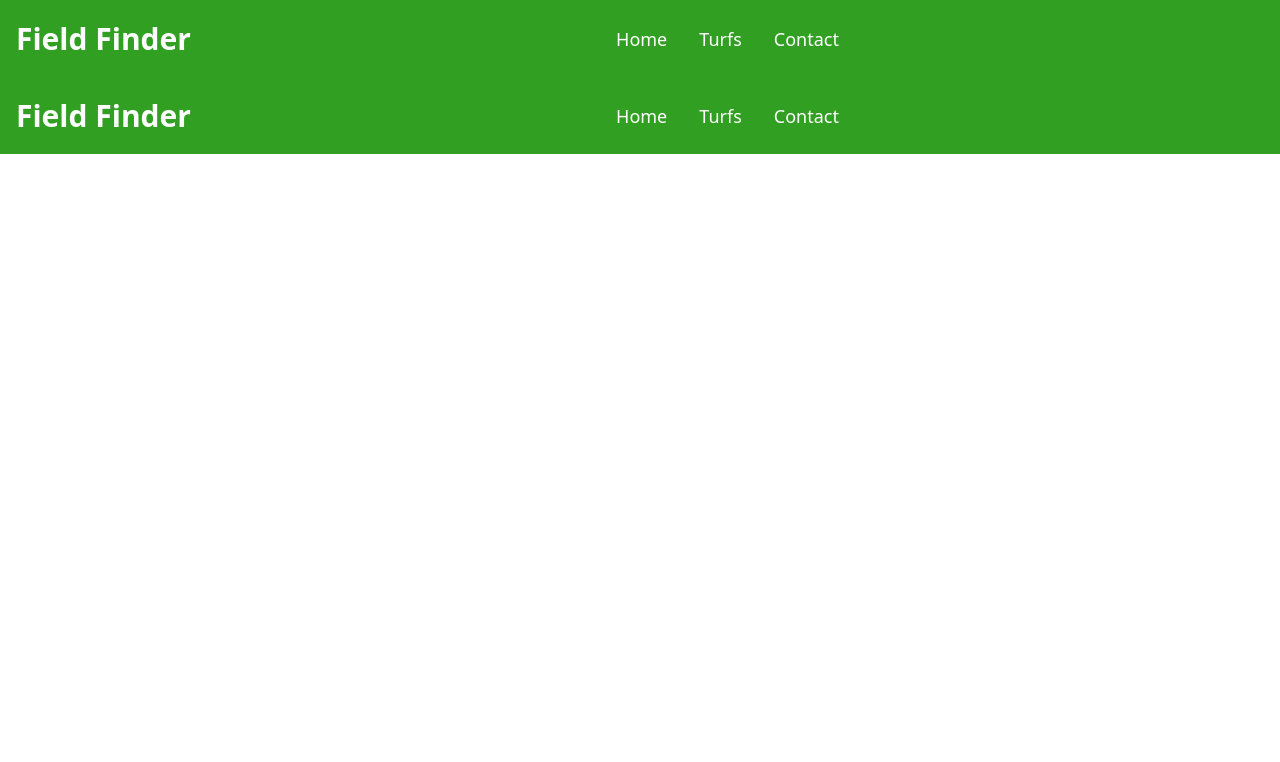
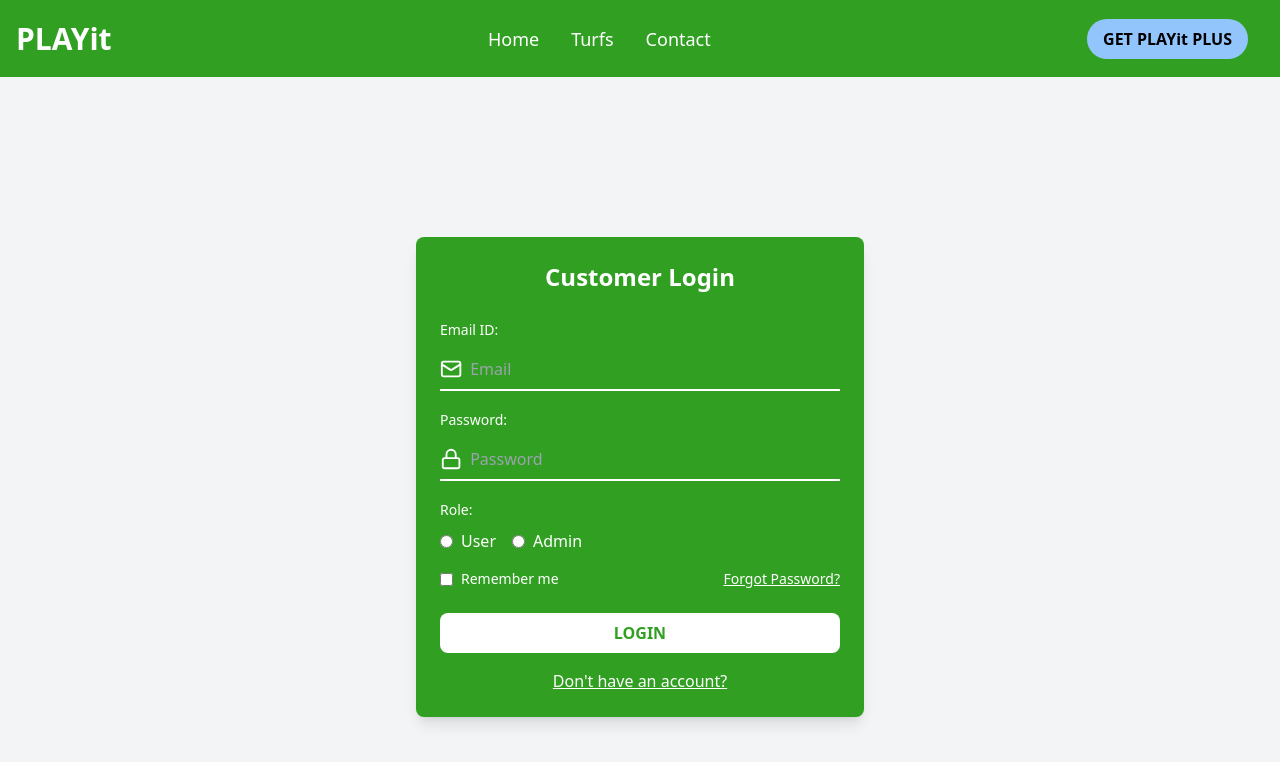
Before and after one commit to joshilalit7433/playit, a React (Create React App) app in the folder client/: page /login in a window 1280 px wide. Shown: the top 762 px of the page. Built offline with nearby package versions, Linux system fonts and the light colour scheme.

Commit message:
multiple changes

```diff
--- a/client/src/App.js
+++ b/client/src/App.js
@@ -14,7 +14,7 @@ import CricketTurfPage from "./routes/CricketTurfPage";
 import BadmintonTurfPage from "./routes/BadmintonTurfPage";
 import FootballTurfPage from "./routes/FootballTurfPage";
 import Sports from "./components/Sports";
-
+import Subscription from "./routes/Subscription";
 
 function App() {
   return (
@@ -34,7 +34,7 @@ function App() {
         <Route path="/sports/cricket" element={<CricketTurfPage />} />
         <Route path="/sports/badminton" element={<BadmintonTurfPage />} />
         <Route path="/sports/football" element={<FootballTurfPage />} />
-
+        <Route path="/subscription" element={<Subscription />} />
       </Routes>
     </BrowserRouter>
   );
--- a/client/src/components/Navbar.jsx
+++ b/client/src/components/Navbar.jsx
@@ -4,15 +4,19 @@ import Close from "./Close";
 import Menu from "./Menu";
 import { useSelector, useDispatch } from "react-redux";
 import { logout } from "../redux/authSlice"; // Import the logout action
-import {Popover,PopoverTrigger, PopoverContent,} from "@radix-ui/react-popover";
-import {  toast } from "react-toastify"; // Import Toastify
+import {
+  Popover,
+  PopoverTrigger,
+  PopoverContent,
+} from "@radix-ui/react-popover";
+import { toast } from "react-toastify"; // Import Toastify
 import "react-toastify/dist/ReactToastify.css"; // Import Toastify styles
 
 export default function Navbar() {
   const { user } = useSelector((store) => store.auth);
   const dispatch = useDispatch();
   const location = useLocation();
-  const navigate=useNavigate();
+  const navigate = useNavigate();
 
   const isLoginOrSignupPage =
     location.pathname === "/login" || location.pathname === "/signup";
@@ -32,8 +36,8 @@ export default function Navbar() {
   const handleLogout = () => {
     dispatch(logout()); // Clear user data in Redux store
     navigate("/");
-     // Show toast message
-     toast.success("You have successfully Logged Out.", {
+    // Show toast message
+    toast.success("You have successfully Logged Out.", {
       position: "top-center",
       autoClose: 3000,
       hideProgressBar: false,
@@ -43,14 +47,13 @@ export default function Navbar() {
       progress: undefined,
       theme: "dark",
     });
-
   };
 
   return (
     <div className="bg-[#31a022] flex flex-row items-center justify-between p-4 relative z-50">
       {/* Brand Name */}
       <div className="text-[24px] lg:text-[30px] font-bold text-white">
-        <Link to="/">Field Finder</Link>
+        <Link to="/">PLAYit</Link>
       </div>
 
       {/* Desktop Links */}
@@ -64,6 +67,16 @@ export default function Navbar() {
             {link.name}
           </Link>
         ))}
+      </div>
+
+      {/* Get PLAYit PLUS Button */}
+      <div className="hidden lg:flex lg:items-center relative z-50">
+        <Link
+          to="/subscription"
+          className="bg-blue-300 hover:bg-blue-400 text-black px-4 py-2 rounded-full font-bold text-center transition mr-4"
+        >
+          GET PLAYit PLUS
+        </Link>
       </div>
 
       {/* Login/Profile Section */}
@@ -139,6 +152,14 @@ export default function Navbar() {
           </Link>
         ))}
 
+        <Link
+          to="/subscription"
+          onClick={toggleBtn}
+          className="block bg-blue-300 text-black px-4 py-2 rounded-full text-center hover:bg-blue-400 font-bold"
+        >
+          GET PLAYit PLUS
+        </Link>
+
         {!user ? (
           !isLoginOrSignupPage && (
             <Link
--- a/client/src/routes/Login.jsx
+++ b/client/src/routes/Login.jsx
@@ -1,44 +1,52 @@
-import { useState } from "react";
-import { Link, useLocation } from "react-router-dom";
-import Close from "../components/Close";
-import Menu from "../components/Menu";
-import { useSelector, useDispatch } from "react-redux";
-import { logout } from "../redux/authSlice"; // Import the logout action
-import {
-  Popover,
-  PopoverTrigger,
-  PopoverContent,
-} from "@radix-ui/react-popover";
-import { ToastContainer, toast } from "react-toastify"; // Import Toastify
-import "react-toastify/dist/ReactToastify.css"; // Import Toastify styles
+import React, { useEffect, useState } from "react";
+import { Link, useNavigate } from "react-router-dom";
+import axios from "axios";
+import { toast } from "react-toastify";
+import "react-toastify/dist/ReactToastify.css";
+import { USER_API_END_POINT } from "../utils/constant.js";
+import { setUser } from "../redux/authSlice";
+import { useDispatch } from "react-redux";
+import { Mail, Lock } from "lucide-react"; // Importing Lucide icons
 
-export default function Navbar() {
-  const { user } = useSelector((store) => store.auth);
+export default function Login() {
+  const initialvalues = { email: "", password: "", role: "" };
+  const [formvalues, setformvalues] = useState(initialvalues);
+  const [formerrors, setformerrors] = useState({});
+  const [submit, setsubmit] = useState(false);
+  const navigate = useNavigate();
   const dispatch = useDispatch();
-  const location = useLocation();
 
-  const isLoginOrSignupPage =
-    location.pathname === "/login" || location.pathname === "/signup";
-
-  const links = [
-    { id: 1, name: "Home", link: "/" },
-    { id: 2, name: "Turfs", link: "/turfs" },
-    { id: 3, name: "Contact", link: "/contact" },
-  ];
-
-  const [btn, setBtn] = useState(false);
-
-  const toggleBtn = () => {
-    setBtn(!btn);
+  const change = (e) => {
+    const { name, value } = e.target;
+    setformvalues({ ...formvalues, [name]: value });
   };
 
-  const handleLogout = () => {
-    dispatch(logout()); // Clear user data in Redux store
+  const handlesubmit = async (e) => {
+    e.preventDefault();
+    setformerrors(validate(formvalues));
+    setsubmit(true);
 
-    // Show toast message on logout
-    toast.success("You have successfully logged out.", {
+    const formData = new FormData();
+    formData.append("email", formvalues.email);
+    formData.append("password", formvalues.password);
+    formData.append("role", formvalues.role);
+
+    try {
+      const res = await axios.post(`${USER_API_END_POINT}/login`, formvalues, {
+        headers: {
+          "Content-Type": "application/json",
+        },
+        withCredentials: false,
+      });
+
+      if (res.data.success) {
+        dispatch(setUser(res.data.user));
+        navigate("/");
+
+        // Success Toast
+        toast.success(res.data.message, {
           position: "top-center",
-      autoClose: 3000,
+          autoClose: 5000,
           hideProgressBar: false,
           closeOnClick: true,
           pauseOnHover: true,
@@ -46,136 +54,167 @@ export default function Navbar() {
           progress: undefined,
           theme: "dark",
         });
+      } else {
+        // Error Toast for unsuccessful login
+        toast.error(res.data.message || "Login failed. Please try again.", {
+          position: "top-center",
+          autoClose: 5000,
+          hideProgressBar: false,
+          closeOnClick: true,
+          pauseOnHover: true,
+          draggable: true,
+          progress: undefined,
+          theme: "dark",
+        });
+      }
+    } catch (error) {
+      // Error Toast for server or network errors
+      toast.error(
+        "An error occurred. Please check your credentials and try again.",
+        {
+          position: "top-center",
+          autoClose: 5000,
+          hideProgressBar: false,
+          closeOnClick: true,
+          pauseOnHover: true,
+          draggable: true,
+          progress: undefined,
+          theme: "dark",
+        }
+      );
+    }
+  };
+
+  useEffect(() => {
+    if (Object.keys(formerrors).length === 0 && submit) console.log(formvalues);
+  }, [formerrors]);
+
+  const validate = (values) => {
+    const errors = {};
+    const regx = /^\w+([.-]?\w+)@\w+([.-]?\w+)(\.\w{2,3})+$/i;
+
+    if (!values.email) {
+      errors.email = "Email is required";
+    } else if (!regx.test(values.email)) {
+      errors.email = "This is not a valid email format";
+    }
+
+    if (!values.password) {
+      errors.password = "Password is required";
+    } else if (values.password.length < 4) {
+      errors.password = "Password should not be less than 4 characters";
+    }
+
+    if (!values.role) {
+      errors.role = "Role is required";
+    }
+
+    return errors;
   };
 
   return (
-    <>
-      <div className="bg-[#31a022] flex flex-row items-center justify-between p-4 relative z-50">
-        {/* Brand Name */}
-        <div className="text-[24px] lg:text-[30px] font-bold text-white">
-          <Link to="/">Field Finder</Link>
+    <div className="flex justify-center items-center min-h-screen bg-gray-100 px-4">
+      <form
+        onSubmit={handlesubmit}
+        className="w-full max-w-md bg-[#31a022] p-6 rounded-lg shadow-lg"
+      >
+        <div className="text-center mb-6">
+          <p className="text-2xl font-bold text-white">Customer Login</p>
         </div>
 
-        {/* Desktop Links */}
-        <div className="hidden lg:flex lg:items-center lg:space-x-8 lg:justify-center lg:flex-1">
-          {links.map((link) => (
-            <Link
-              key={link.id}
-              to={link.link}
-              className="text-white hover:text-gray-300 text-lg"
-            >
-              {link.name}
-            </Link>
-          ))}
+        {/* Email Input */}
+        <div className="mb-4">
+          <label className="text-sm text-white">Email ID:</label>
+          <div className="flex items-center border-b-2 border-white py-2 mt-2">
+            <Mail className="text-white mr-2" />
+            <input
+              type="email"
+              onChange={change}
+              placeholder="Email"
+              name="email"
+              className="bg-transparent w-full text-white focus:outline-none"
+              value={formvalues.email}
+            />
+          </div>
+          <p className="text-red-500 text-sm">{formerrors.email}</p>
         </div>
 
-        {/* Login/Profile Section */}
-        <div className="hidden lg:flex lg:items-center relative z-50">
-          {!user ? (
-            !isLoginOrSignupPage && (
-              <Link
-                to="/login"
-                className="bg-black text-white px-4 py-2 rounded-full text-center hover:bg-gray-800 transition"
-              >
-                Login
-              </Link>
-            )
-          ) : (
-            <Popover>
-              <PopoverTrigger asChild>
-                <div className="flex items-center space-x-4 cursor-pointer">
-                  {/* Display user name */}
-                  <span className="text-white font-medium">
-                    Hello, {user?.fullname || "User"}
-                  </span>
-
-                  {/* Display user profile picture */}
-                  <img
-                    src={user?.userPhoto || "./images/profileImage.jpg"} // Default profile picture
-                    alt="Profile"
-                    className="w-8 h-8 rounded-full object-cover"
+        {/* Password Input */}
+        <div className="mb-4">
+          <label className="text-sm text-white">Password:</label>
+          <div className="flex items-center border-b-2 border-white py-2 mt-2">
+            <Lock className="text-white mr-2" />
+            <input
+              type="password"
+              onChange={change}
+              placeholder="Password"
+              name="password"
+              className="bg-transparent w-full text-white focus:outline-none"
+              value={formvalues.password}
             />
           </div>
-              </PopoverTrigger>
-              <PopoverContent
-                align="end"
-                className="p-4 bg-white rounded-lg shadow-md border border-gray-300 z-50"
-              >
-                <ul className="flex flex-col space-y-2 text-gray-700">
-                  <li className="hover:bg-gray-100 py-2 px-4 rounded-md cursor-pointer">
-                    <Link to="/userprofile">Profile</Link>
-                  </li>
-                  <li
-                    className="hover:bg-gray-100 py-2 px-4 rounded-md cursor-pointer"
-                    onClick={handleLogout} // Trigger logout
-                  >
-                    Logout
-                  </li>
-                </ul>
-              </PopoverContent>
-            </Popover>
-          )}
+          <p className="text-red-500 text-sm">{formerrors.password}</p>
         </div>
 
-        {/* Mobile Toggle Button */}
-        <div className="lg:hidden flex">
-          <button
-            onClick={toggleBtn}
-            className="text-white"
-            style={{ width: "25px", height: "25px" }}
-          >
-            {btn ? <Close /> : <Menu />}
+        {/* Role Input */}
+        <div className="mb-4">
+          <label className="text-sm text-white">Role:</label>
+          <div className="flex items-center space-x-4 mt-2">
+            <div className="flex items-center">
+              <input
+                type="radio"
+                id="User"
+                name="role"
+                value="user"
+                onChange={change}
+                className="mr-2"
+              />
+              <label htmlFor="User" className="text-white">
+                User
+              </label>
+            </div>
+            <div className="flex items-center">
+              <input
+                type="radio"
+                id="Admin"
+                name="role"
+                value="admin"
+                onChange={change}
+                className="mr-2"
+              />
+              <label htmlFor="Admin" className="text-white">
+                Admin
+              </label>
+            </div>
+          </div>
+          <p className="text-red-500 text-sm">{formerrors.role}</p>
+        </div>
+
+        {/* Remember Me and Forgot Password */}
+        <div className="flex justify-between text-white text-sm mb-6">
+          <label className="flex items-center">
+            <input type="checkbox" className="mr-2" />
+            Remember me
+          </label>
+          <Link to="/forgot-password" className="underline">
+            Forgot Password?
+          </Link>
+        </div>
+
+        {/* Submit Button */}
+        <div className="flex justify-center">
+          <button className="w-full py-2 bg-white text-[#31a022] rounded-lg font-bold hover:bg-gray-200 transition">
+            LOGIN
           </button>
         </div>
 
-        {/* Mobile Menu */}
-        <div
-          className={`lg:hidden absolute top-[60px] left-0 w-full ${
-            btn ? "block" : "hidden"
-          } bg-black text-white p-4 space-y-4 z-50`}
-        >
-          {links.map((link) => (
-            <Link
-              key={link.id}
-              to={link.link}
-              onClick={toggleBtn}
-              className="block hover:text-gray-300 text-lg"
-            >
-              {link.name}
+        {/* Don't have an account? */}
+        <div className="text-center mt-4">
+          <Link to="/signup" className="text-white underline">
+            Don't have an account?
           </Link>
-          ))}
-
-          {!user ? (
-            !isLoginOrSignupPage && (
-              <Link
-                to="/login"
-                onClick={toggleBtn}
-                className="block bg-gray-700 text-white px-4 py-2 rounded-full text-center hover:bg-gray-800 transition"
-              >
-                Login
-              </Link>
-            )
-          ) : (
-            <div className="flex flex-col items-center space-y-2">
-              <span className="text-white">Hello, {user?.fullname}</span>
-              <img
-                src={user?.userPhoto || "./images/profileImage.jpg"}
-                alt="Profile"
-                className="w-8 h-8 rounded-full object-cover"
-              />
-              <button
-                onClick={handleLogout} // Trigger logout
-                className="bg-red-500 text-white px-4 py-2 rounded-full hover:bg-red-600 transition"
-              >
-                Logout
-              </button>
         </div>
-          )}
+      </form>
     </div>
-      </div>
-
-      {/* Toast Container */}
-      <ToastContainer />
-    </>
   );
 }
```
Also changed, not shown: client/src/routes/Subscription.jsx (added, +102 -0 lines). Lines whose indentation alone changed are shown as unchanged.
